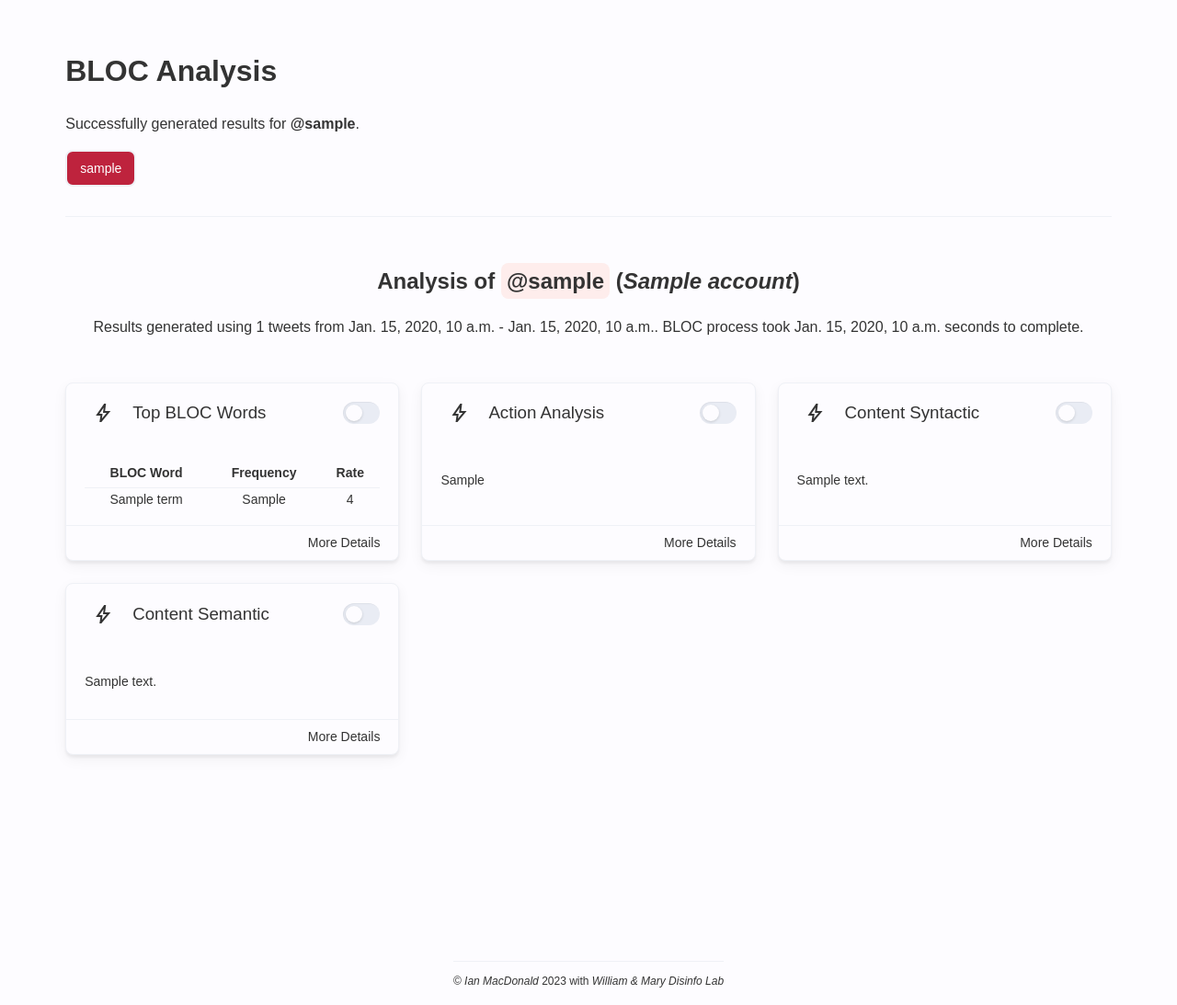
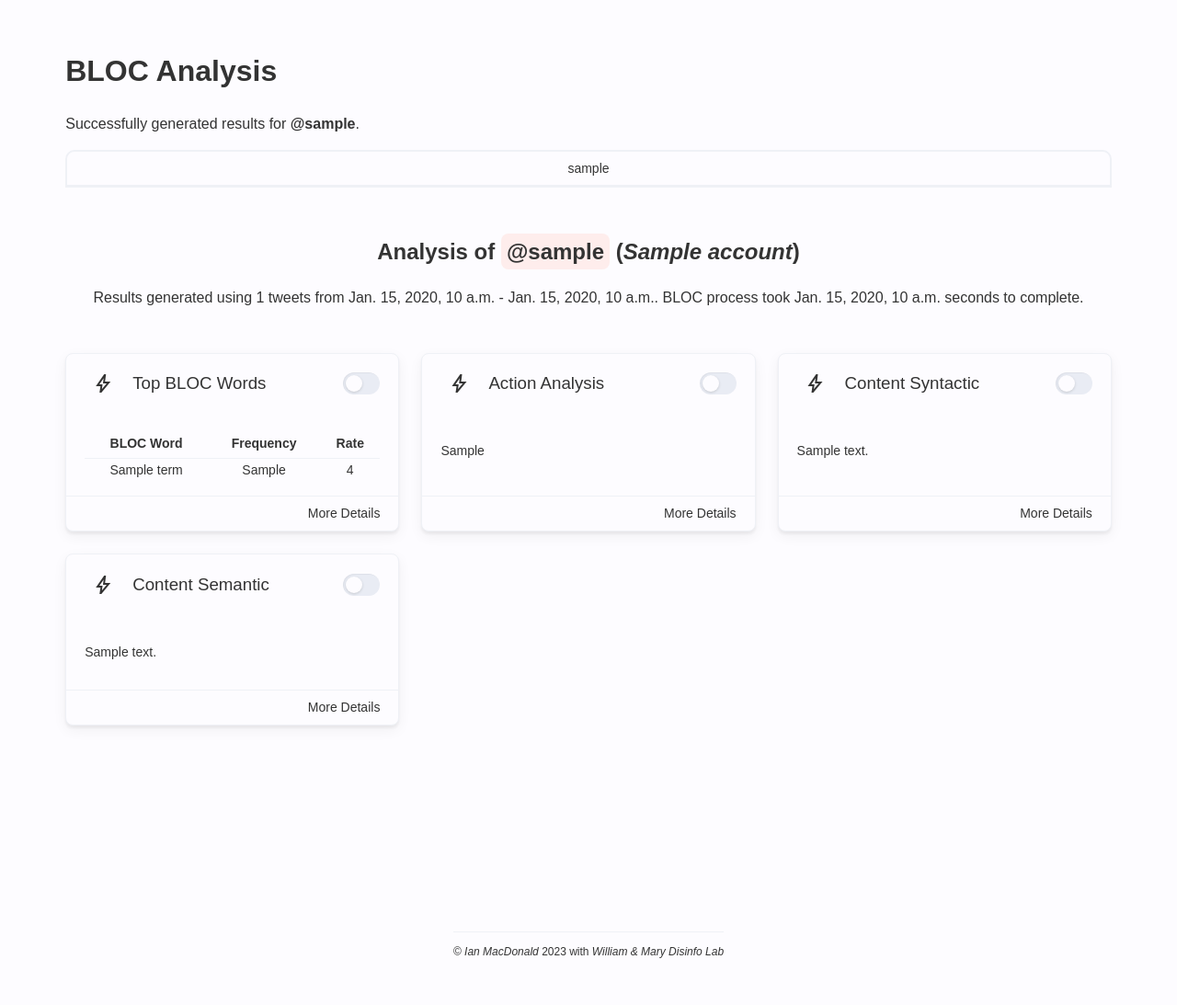
Before and after one commit to immacdonald/agwagram, a Django app: template blocdemo/templates/pages/analysis_results.html in a window 1280 px wide. Shown: the part 69-1162 px from the top of the page at 92% size. After the commit the page ends 1111 px from the top, so only its background shows below. Run offline with Django 4.2, Linux system fonts and the light colour scheme; the template is opened without the code that fills it: most values are stand-ins (such as "Sample title", 1, 10 or a date in 2020); style sheets or scripts are compiled from the project's sources; some libraries are stand-ins or nearby versions.

Commit message:
Cleaned up tab button styling

```diff
--- a/blocdemo/static/scss/styles.scss
+++ b/blocdemo/static/scss/styles.scss
@@ -415,7 +415,7 @@ button {
 
 .content {
 	border-top: 1px solid var(--c-border-primary);
-	margin-top: 2rem;
+	//margin-top: 2rem;
 	display: block;
 
 	&.inactive {
@@ -619,3 +619,16 @@ tr:nth-child(odd):not(:first-child) {
 	background-color: var(--c-background-secondary);
 	border-radius: 8px;
 }
+
+.tab-buttons {
+	display: flex;
+
+	button {
+		flex-grow: 1;
+		border-radius: 10px 10px 0 0;
+
+		&:not(:last-child) {
+			margin-right: 0.5rem;
+		}
+	}
+}
--- a/blocdemo/templates/pages/analysis_results.html
+++ b/blocdemo/templates/pages/analysis_results.html
@@ -16,9 +16,11 @@ Results | B3T
         </p>
     </div>
     <div class="content-header-actions">
+        <div class="tab-buttons">
         {% for account in account_blocs %}
-            <button class="tab-buttons" onclick="openTab(event, 'content-{{ forloop.counter }}')">{{account.account_username}}</button>
+            <button class="tab-button" onclick="openTab(event, 'content-{{ forloop.counter }}')">{{account.account_username}}</button>
         {% endfor %}
+        </div>
     </div>
 </div>
 {% for account in account_blocs %}
@@ -82,7 +84,7 @@ function openTab(evt, tabName) {
     }
 
     // Get all elements with class="tablinks" and remove the class "active"
-    tablinks = document.getElementsByClassName("tab-buttons");
+    tablinks = document.getElementsByClassName("tab-button");
     for (i = 0; i < tablinks.length; i++) {
         tablinks[i].className = tablinks[i].className.replace(" active", "");
     }
```
Also changed, not shown: blocdemo/templates/pages/analysis_failed.html (+0 -10 lines).
